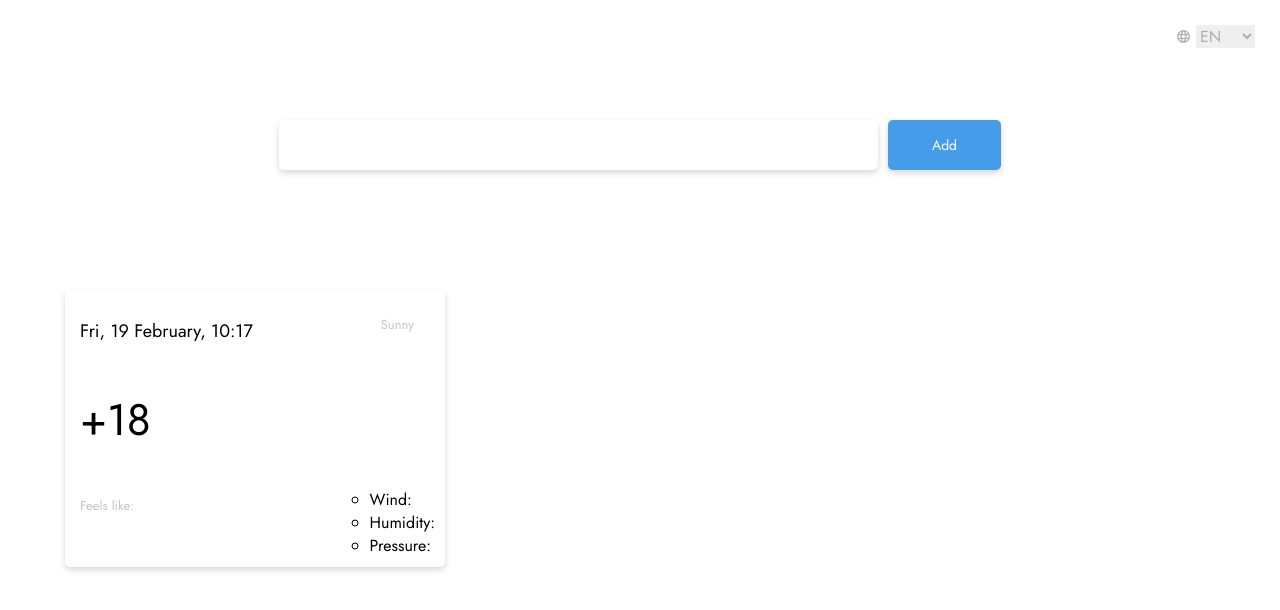
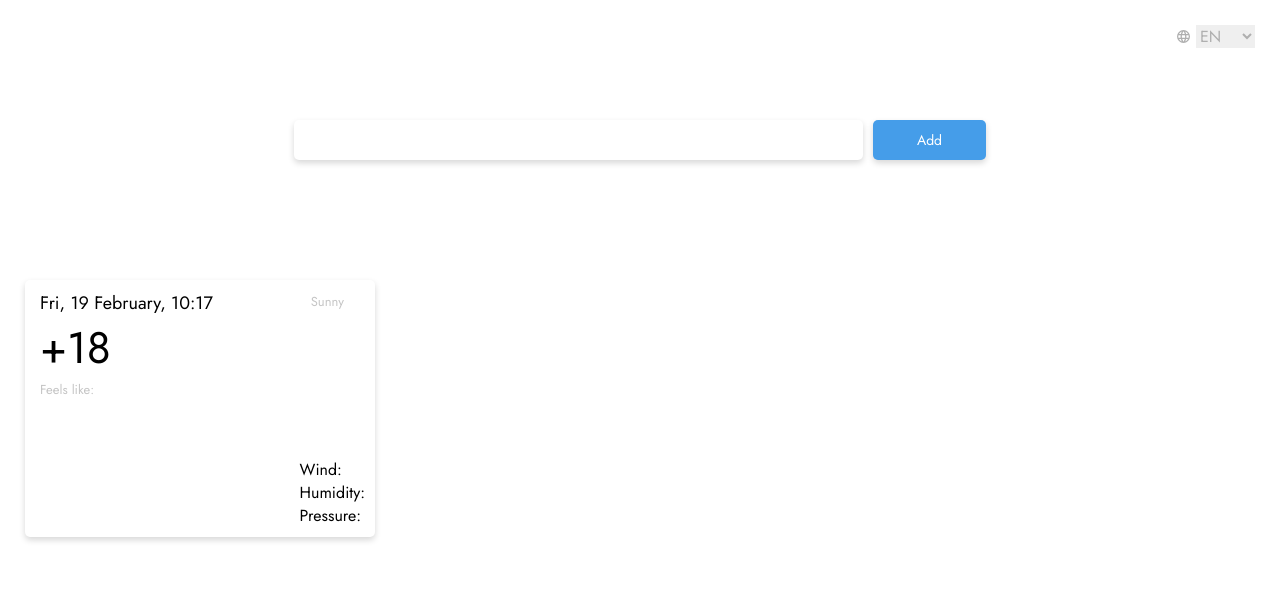
Before and after one commit to Ynln69/weather-app, a React (Create React App) app: page / in a window 1280 px wide. Shown: the top 610 px of the page. Built offline with nearby package versions, Linux system fonts and the light colour scheme.

Commit message:
add global styles

```diff
--- a/src/index.css
+++ b/src/index.css
@@ -1,4 +1,41 @@
+html {
+  box-sizing: border-box;
+  width: 100vw;
+  overflow-x: hidden;
+}
+
+*,
+*::before,
+*::after {
+  box-sizing: inherit;
+}
+
 body {
   margin: 0;
+  color: #000000;
   font-family: "Jost", sans-serif;
+
+  -webkit-font-smoothing: antialiased;
+  -moz-osx-font-smoothing: grayscale;
 }
+
+h1,
+h2,
+h3,
+p,
+ul,
+li {
+  margin: 0;
+  padding: 0;
+}
+
+ul,
+ol {
+  list-style: none;
+}
+
+img {
+  display: block;
+  max-width: 100%;
+  height: auto;
+}
```
